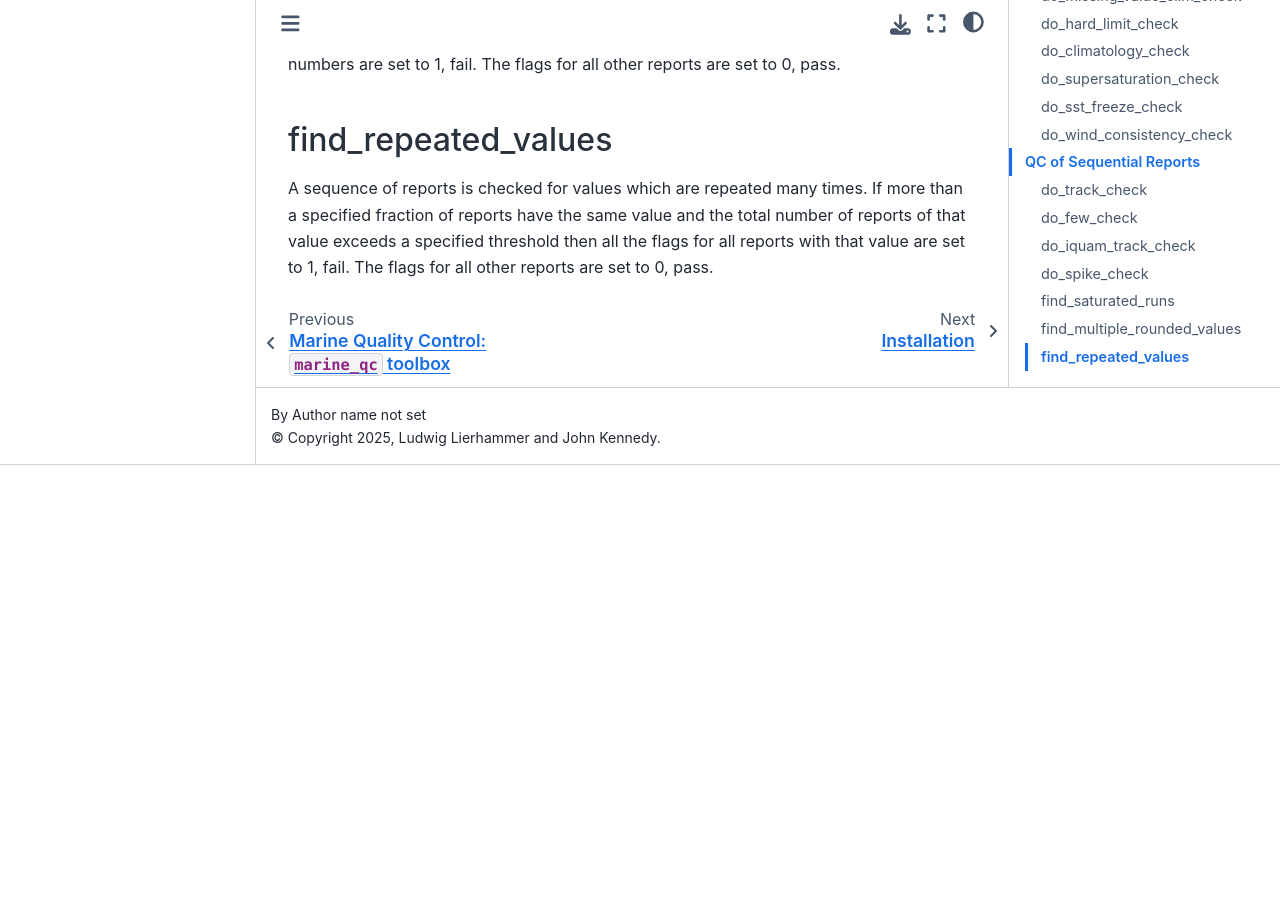
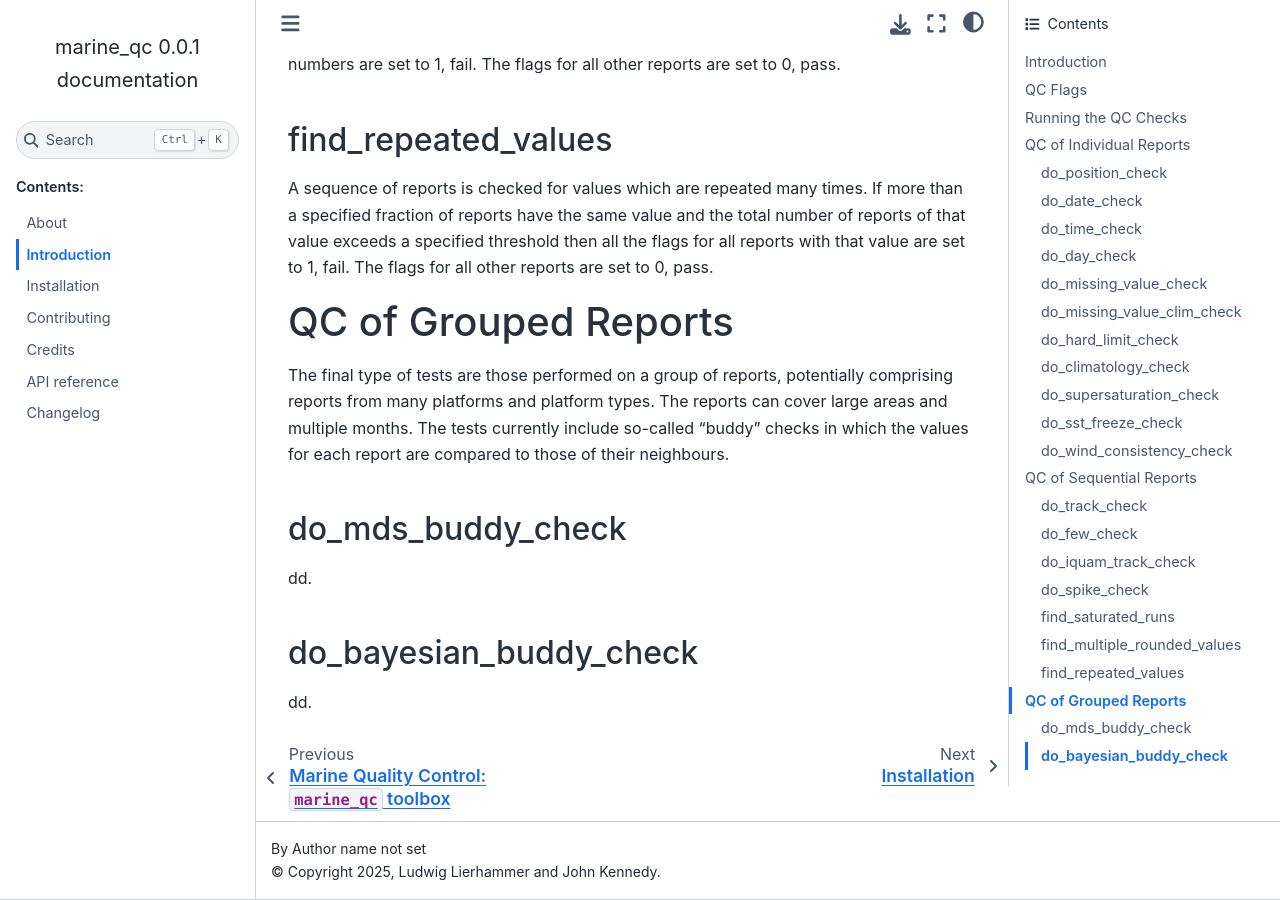
Before and after one commit to glamod/marine_qc, a Sphinx documentation site: the page built from docs/introduction.rst, in a window 1280 px wide and 900 px high, scrolled down 6239 px. Built offline with Sphinx 7.4.7 and the Sphinx Book theme 1.1.4, drawn with Linux system fonts in a browser that asks for light colours; before the commit the page ends 6704 px from its top, so only the background shows below that.

Commit message:
start deck checks

```diff
--- a/docs/introduction.rst
+++ b/docs/introduction.rst
@@ -237,3 +237,20 @@ find_repeated_values
 A sequence of reports is checked for values which are repeated many times. If more than a specified fraction of
 reports have the same value and the total number of reports of that value exceeds a specified threshold then
 all the flags for all reports with that value are set to 1, fail. The flags for all other reports are set to 0, pass.
+
+QC of Grouped Reports
+---------------------
+
+The final type of tests are those performed on a group of reports, potentially comprising reports from many platforms
+and platform types. The reports can cover large areas and multiple months. The tests currently include so-called
+"buddy" checks in which the values for each report are compared to those of their neighbours.
+
+do_mds_buddy_check
+==================
+
+dd.
+
+do_bayesian_buddy_check
+=======================
+
+dd.
```
